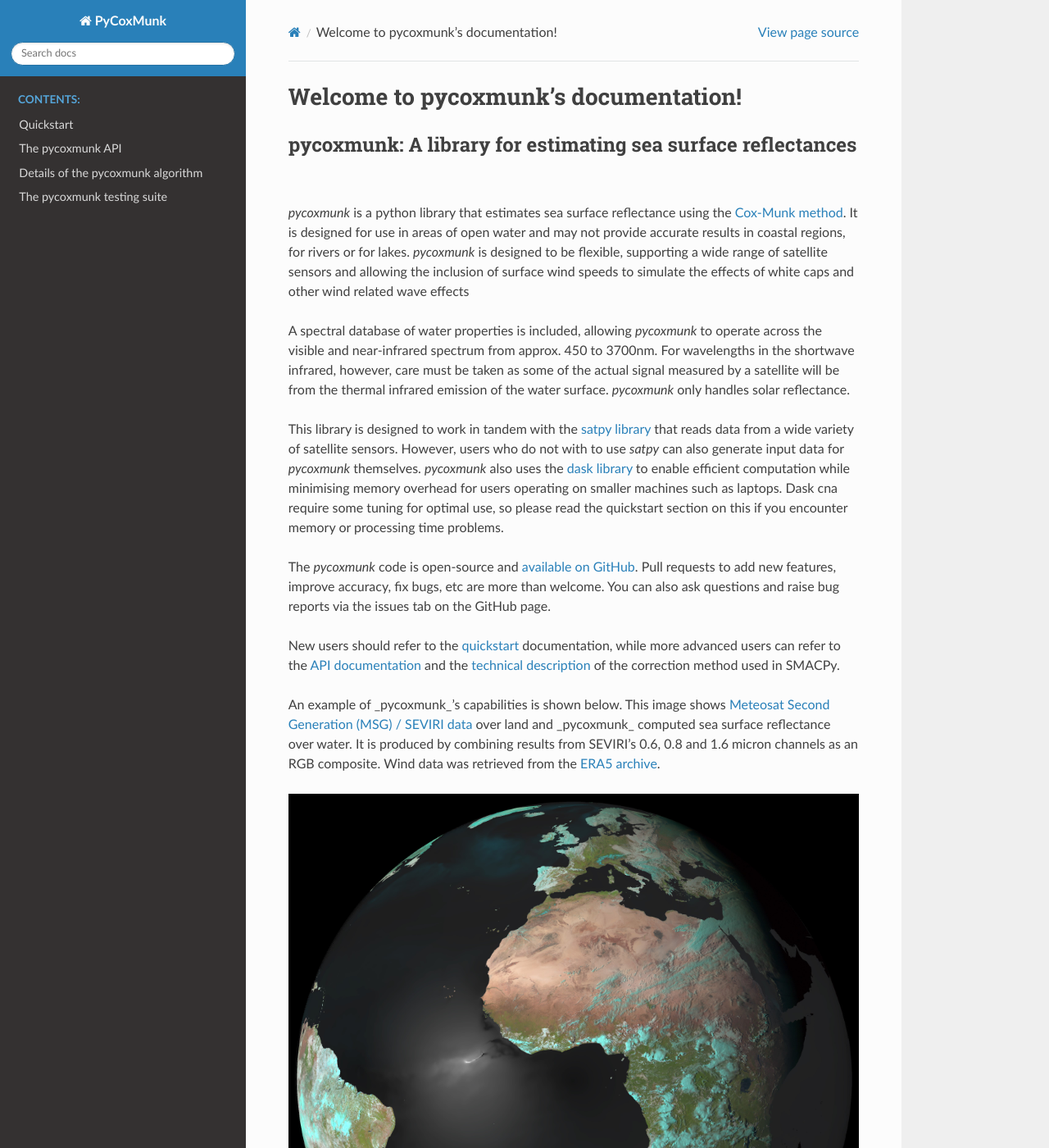
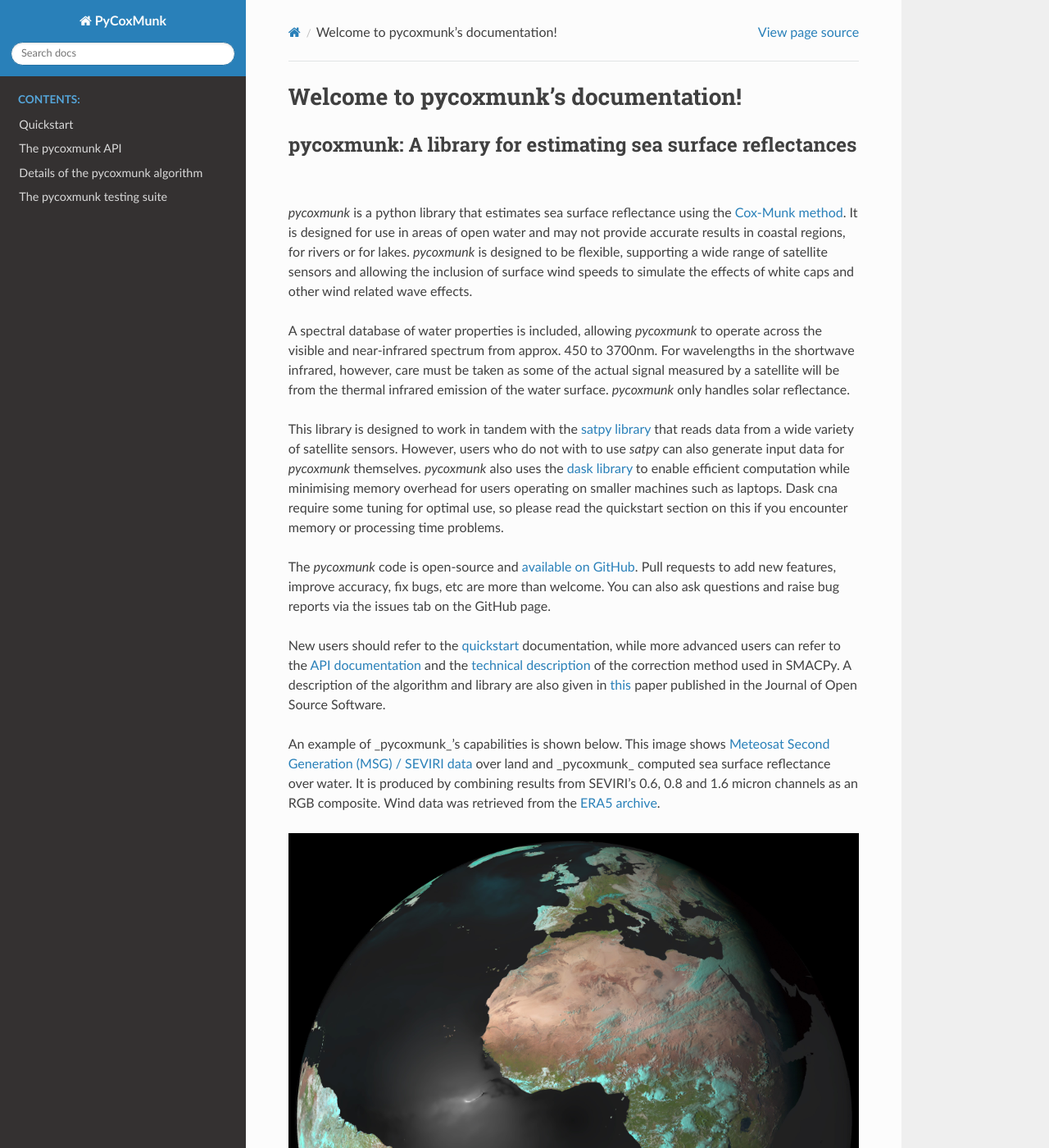
Before and after one commit to simonrp84/PyCoxMunk, a Sphinx documentation site: the page built from docs/index.rst, in a window 1280 px wide and 1400 px high. Shown: the whole window at 82% size. Built offline with Sphinx 7.4.7 and the Read the Docs theme 2.0.0, drawn with Linux system fonts in a browser that asks for light colours.

Commit message:
Update docs with link to JOSS paper.

```diff
--- a/docs/index.rst
+++ b/docs/index.rst
@@ -14,7 +14,7 @@ ____________________________________________________________
 `Cox-Munk method <https://doi.org/10.5194/amt-3-813-2010>`_. It is designed for use in areas of open water and may
 not provide accurate results in coastal regions, for rivers or for lakes. `pycoxmunk` is designed to be flexible,
 supporting a wide range of satellite sensors and allowing the inclusion of surface wind speeds to simulate the effects
-of white caps and other wind related wave effects
+of white caps and other wind related wave effects.
 
 A spectral database of water properties is included, allowing
 `pycoxmunk` to operate across the visible and near-infrared spectrum from approx. 450 to 3700nm. For wavelengths in the
@@ -34,7 +34,8 @@ reports via the issues tab on the GitHub page.
 
 New users should refer to the `quickstart <./quickstart.html>`_ documentation, while more advanced users can refer to the
 `API documentation <./pcm_api.html>`_ and the `technical description <./pcm_technical.html>`_ of the correction method
-used in SMACPy.
+used in SMACPy. A description of the algorithm and library are also given in
+`this <https://joss.theoj.org/papers/10.21105/joss.05074.pdf>`_ paper published in the Journal of Open Source Software.
 
 An example of _pycoxmunk_'s capabilities is shown below. This image shows
 `Meteosat Second Generation (MSG) / SEVIRI data <https://data.eumetsat.int/data/map/EO:EUM:DAT:MSG:HRSEVIRI>`_ over land
```
